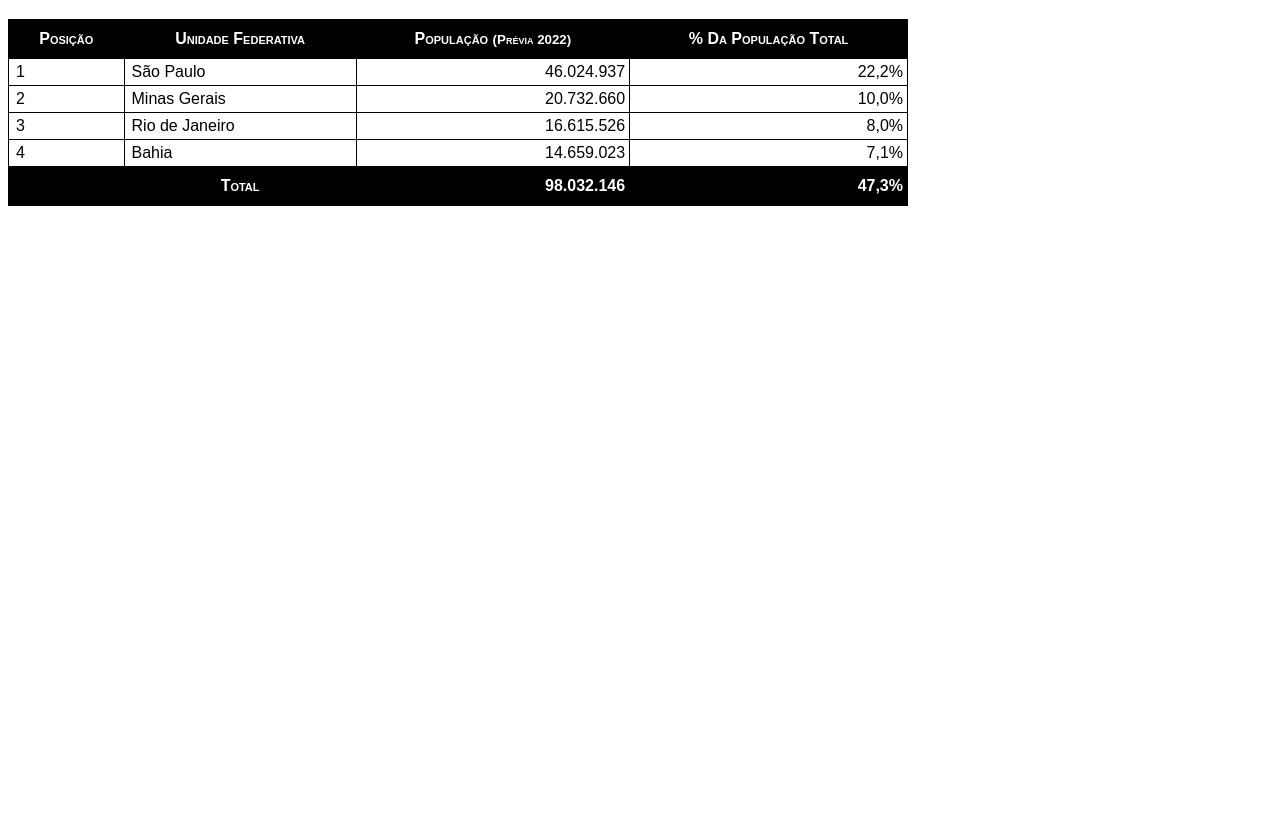
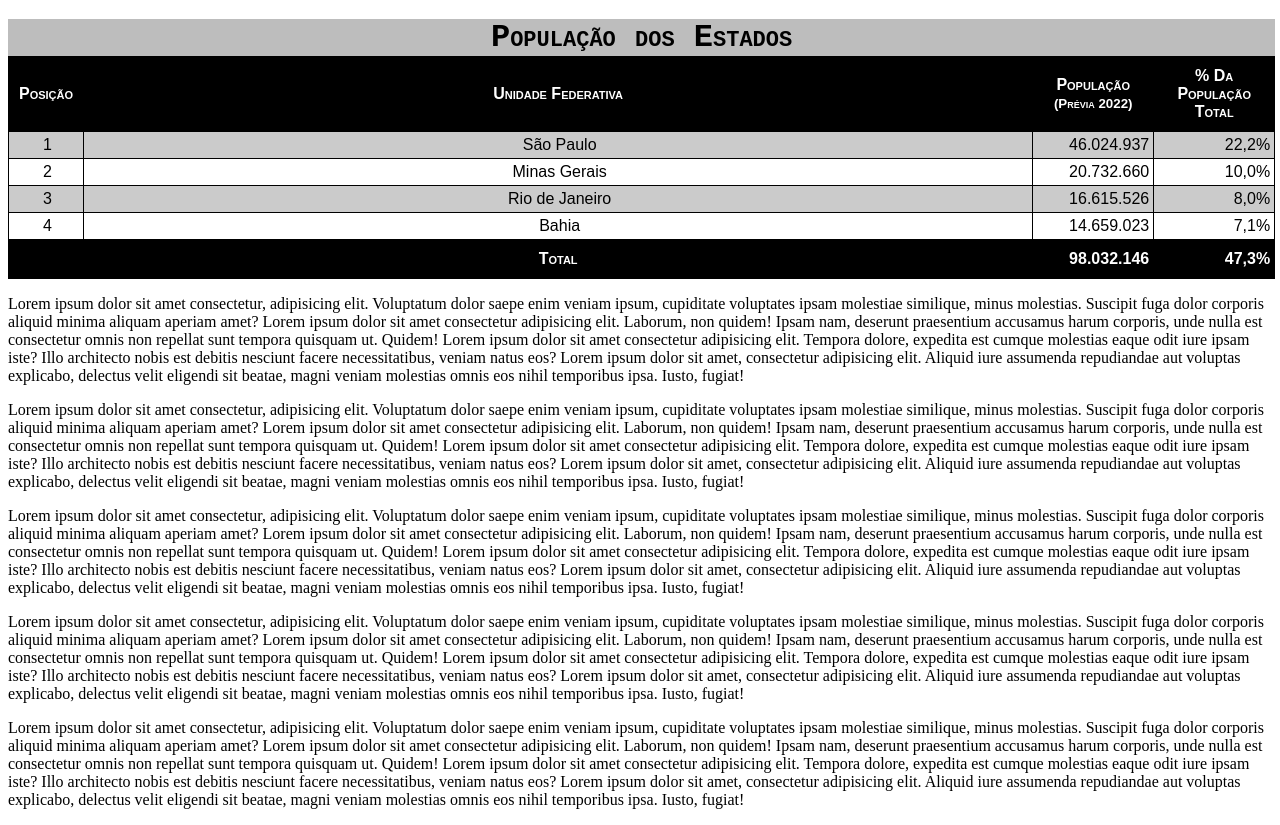
Before and after one commit to faustino777/estudos, a plain HTML site: page html-css/ex023/tabela002.html in a window 1280 px wide. Shown: the part 61-886 px from the top of the page. Before the commit the page ends 800 px from the top, so only its background shows below. Drawn offline with Linux system fonts and the light colour scheme.

Commit message:
Update tabela002.html

```diff
--- a/html-css/ex023/tabela002.html
+++ b/html-css/ex023/tabela002.html
@@ -16,13 +16,28 @@
         table{
             font-family: Arial, Helvetica, sans-serif;
             border-collapse: collapse;
-            width: 900px;
+            width: 99vw;
+            position: relative;
+        }
+
+        caption{
+            font-size: 2em;
+            font-family: 'Courier New', Courier, monospace;
+            font-weight: bolder;
+            font-variant: small-caps;
+            background-color: rgba(0, 0, 0, 0.26);
         }
 
         thead{
             text-transform: capitalize;
             background-color: black;
             color: white;
+        }
+
+        thead > tr > th{
+            position: sticky;
+            top: -1px;
+            background-color: black;
         }
 
         td.adireita{
@@ -45,44 +60,70 @@
             background-color: black;
             color: white;
         }
+
+        tbody > tr:nth-child(odd){
+            background-color: rgba(0, 0, 0, 0.205);
+        }
+
+        tbody > tr:nth-child(even){
+            background-color: rgb(255, 255, 255);
+        }
+
+        .popu{
+            width: 100px;
+        }
+
+        .poput{
+            width: 100px;
+        }
+
+        .pos{
+            width: 5px;
+            text-align: center;
+        }
+
+        .fed{
+            text-align: center;
+        }
     </style>
 </head>
 <body>
     <h1>Uso de tabelas grandes</h1>
     <!--              ANATOMIA DE TABELAS GRANDES
-        TABLE > THEAD (TR, TD, TH) > TBODY (TR, TD, TH) > TFOOT (TR, TD, TH)
+        CAPTION > TABLE > THEAD (TR, TD, TH) > TBODY (TR, TD, TH) > TFOOT (TR, TD, TH)
     -->
     <table>
+        <caption>População dos Estados</caption>
         <thead>
             <tr>
-               <th>Posição</th>
-               <th>Unidade federativa</th>
-               <th>População <small>(Prévia 2022)</small></th>
-               <th>% da população total</th>
+               <th scope="col" class="pos">Posição</th>
+               <th scope="col" class="fed">Unidade federativa</th>
+               <th scope="col" class="popu">População <small>(Prévia 2022)</small></th>
+               <th scope="col" class="poput">% da população total</th>
             </tr>
         </thead>
         <tbody>
             <tr>
-                <td>1</td>
-                <td>São Paulo</td>
+                <td class="pos">1</td>
+                <td class="fed">São Paulo</td>
                 <td class="adireita">46.024.937</td>
                 <td class="adireita">22,2%</td>
             </tr>
             <tr>
-                <td>2</td>
-                <td>Minas Gerais</td>
+                <td class="pos">2</td>
+                <td class="fed">Minas Gerais</td>
                 <td class="adireita">20.732.660</td>
                 <td class="adireita">10,0%</td>
             </tr>
             <tr>
-                <td>3</td>
-                <td>Rio de Janeiro</td>
+                <td class="pos">3</td>
+                <td class="fed">Rio de Janeiro</td>
                 <td class="adireita">16.615.526</td>
                 <td class="adireita">8,0%</td>
             </tr>
             <tr>
-                <td>4</td>
-                <td>Bahia</td>
+                <td class="pos">4</td>
+                <td class="fed">Bahia</td>
                 <td class="adireita">14.659.023</td>
                 <td class="adireita">7,1%</td>
             </tr>
@@ -90,7 +131,7 @@
         <tfoot>
             <tr>
                 <td></td>
-                <th class="adireita">Total</td>
+                <th class="adireita" scope="row">Total</td>
                 <td class="adireita"><strong>98.032.146</strong></td>
                 <td class="adireita"><strong>47,3%</strong></td>
 
@@ -98,5 +139,10 @@
         </tfoot>
     </table>
 
+    <p>Lorem ipsum dolor sit amet consectetur, adipisicing elit. Voluptatum dolor saepe enim veniam ipsum, cupiditate voluptates ipsam molestiae similique, minus molestias. Suscipit fuga dolor corporis aliquid minima aliquam aperiam amet? Lorem ipsum dolor sit amet consectetur adipisicing elit. Laborum, non quidem! Ipsam nam, deserunt praesentium accusamus harum corporis, unde nulla est consectetur omnis non repellat sunt tempora quisquam ut. Quidem! Lorem ipsum dolor sit amet consectetur adipisicing elit. Tempora dolore, expedita est cumque molestias eaque odit iure ipsam iste? Illo architecto nobis est debitis nesciunt facere necessitatibus, veniam natus eos? Lorem ipsum dolor sit amet, consectetur adipisicing elit. Aliquid iure assumenda repudiandae aut voluptas explicabo, delectus velit eligendi sit beatae, magni veniam molestias omnis eos nihil temporibus ipsa. Iusto, fugiat!</p>
+    <p>Lorem ipsum dolor sit amet consectetur, adipisicing elit. Voluptatum dolor saepe enim veniam ipsum, cupiditate voluptates ipsam molestiae similique, minus molestias. Suscipit fuga dolor corporis aliquid minima aliquam aperiam amet? Lorem ipsum dolor sit amet consectetur adipisicing elit. Laborum, non quidem! Ipsam nam, deserunt praesentium accusamus harum corporis, unde nulla est consectetur omnis non repellat sunt tempora quisquam ut. Quidem! Lorem ipsum dolor sit amet consectetur adipisicing elit. Tempora dolore, expedita est cumque molestias eaque odit iure ipsam iste? Illo architecto nobis est debitis nesciunt facere necessitatibus, veniam natus eos? Lorem ipsum dolor sit amet, consectetur adipisicing elit. Aliquid iure assumenda repudiandae aut voluptas explicabo, delectus velit eligendi sit beatae, magni veniam molestias omnis eos nihil temporibus ipsa. Iusto, fugiat!</p>
+    <p>Lorem ipsum dolor sit amet consectetur, adipisicing elit. Voluptatum dolor saepe enim veniam ipsum, cupiditate voluptates ipsam molestiae similique, minus molestias. Suscipit fuga dolor corporis aliquid minima aliquam aperiam amet? Lorem ipsum dolor sit amet consectetur adipisicing elit. Laborum, non quidem! Ipsam nam, deserunt praesentium accusamus harum corporis, unde nulla est consectetur omnis non repellat sunt tempora quisquam ut. Quidem! Lorem ipsum dolor sit amet consectetur adipisicing elit. Tempora dolore, expedita est cumque molestias eaque odit iure ipsam iste? Illo architecto nobis est debitis nesciunt facere necessitatibus, veniam natus eos? Lorem ipsum dolor sit amet, consectetur adipisicing elit. Aliquid iure assumenda repudiandae aut voluptas explicabo, delectus velit eligendi sit beatae, magni veniam molestias omnis eos nihil temporibus ipsa. Iusto, fugiat!</p>
+    <p>Lorem ipsum dolor sit amet consectetur, adipisicing elit. Voluptatum dolor saepe enim veniam ipsum, cupiditate voluptates ipsam molestiae similique, minus molestias. Suscipit fuga dolor corporis aliquid minima aliquam aperiam amet? Lorem ipsum dolor sit amet consectetur adipisicing elit. Laborum, non quidem! Ipsam nam, deserunt praesentium accusamus harum corporis, unde nulla est consectetur omnis non repellat sunt tempora quisquam ut. Quidem! Lorem ipsum dolor sit amet consectetur adipisicing elit. Tempora dolore, expedita est cumque molestias eaque odit iure ipsam iste? Illo architecto nobis est debitis nesciunt facere necessitatibus, veniam natus eos? Lorem ipsum dolor sit amet, consectetur adipisicing elit. Aliquid iure assumenda repudiandae aut voluptas explicabo, delectus velit eligendi sit beatae, magni veniam molestias omnis eos nihil temporibus ipsa. Iusto, fugiat!</p>
+    <p>Lorem ipsum dolor sit amet consectetur, adipisicing elit. Voluptatum dolor saepe enim veniam ipsum, cupiditate voluptates ipsam molestiae similique, minus molestias. Suscipit fuga dolor corporis aliquid minima aliquam aperiam amet? Lorem ipsum dolor sit amet consectetur adipisicing elit. Laborum, non quidem! Ipsam nam, deserunt praesentium accusamus harum corporis, unde nulla est consectetur omnis non repellat sunt tempora quisquam ut. Quidem! Lorem ipsum dolor sit amet consectetur adipisicing elit. Tempora dolore, expedita est cumque molestias eaque odit iure ipsam iste? Illo architecto nobis est debitis nesciunt facere necessitatibus, veniam natus eos? Lorem ipsum dolor sit amet, consectetur adipisicing elit. Aliquid iure assumenda repudiandae aut voluptas explicabo, delectus velit eligendi sit beatae, magni veniam molestias omnis eos nihil temporibus ipsa. Iusto, fugiat!</p>
 </body>
 </html>
```
